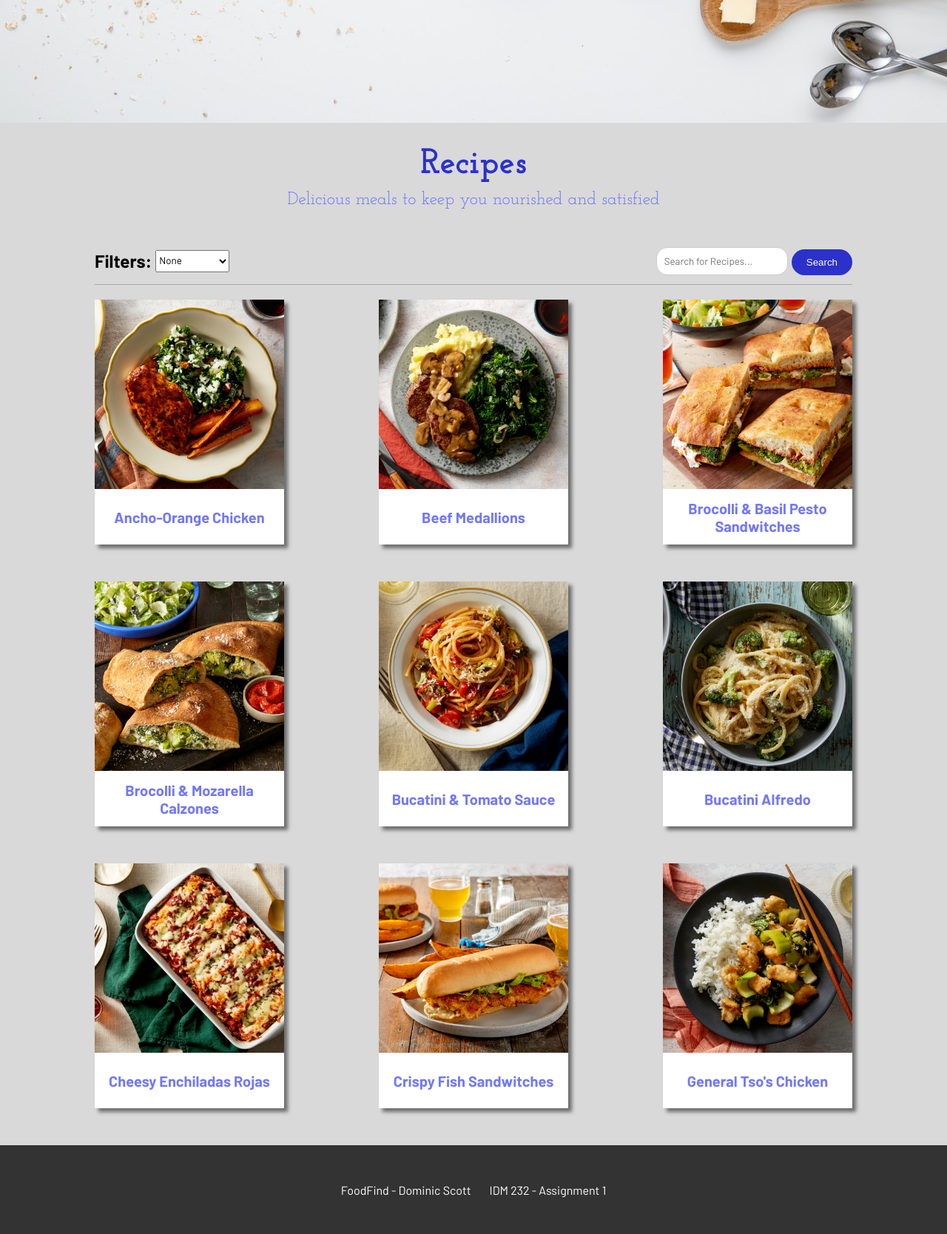
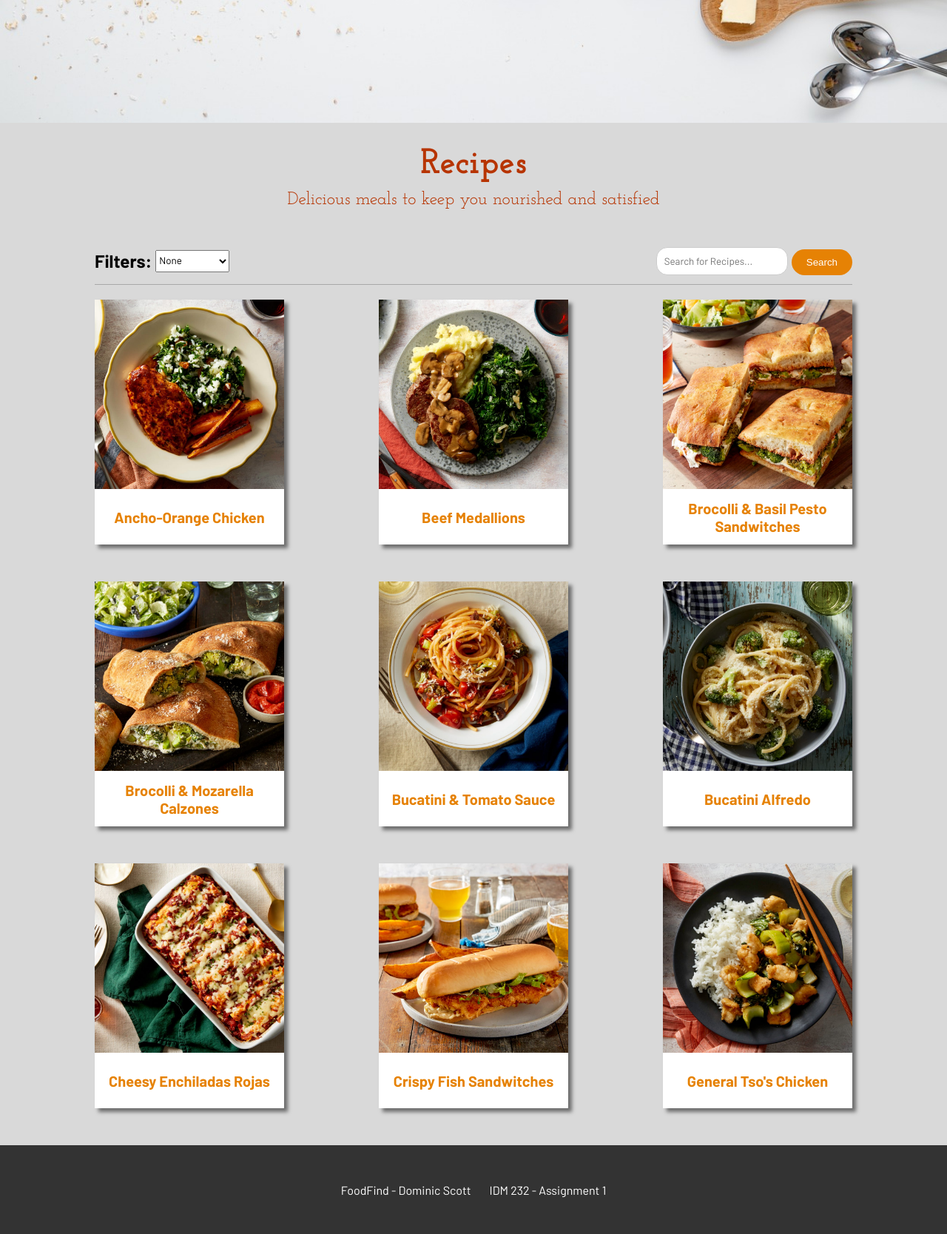
Before and after one commit to domthescott/idm232-ds3765, a PHP site: page / in a window 1280 px wide. Shown: the part 538-2206 px from the top of the page at 74% size. Run offline with PHP 8.4, Linux system fonts and the light colour scheme.

Commit message:
Update stylesheet.css

```diff
--- a/stylesheet.css
+++ b/stylesheet.css
@@ -20,6 +20,7 @@ display: flex;
 justify-content: center;
 align-items: center;
 font-family: 'Josefin Slab', serif;
+max-width: 100vw;
 }
 
 #heroheader {font-family: 'Josefin Slab', serif;
@@ -30,6 +31,7 @@ font-size: 64px;}
 #Recipes {background-color: #D9D9D9;
     margin: none;
     padding: none;
+
 }
 
 #RecipeHeadingandInfo {
@@ -51,13 +53,13 @@ margin-right: 20px;
 #RecipeSectionHeaderMain {
 
 
-color: #2B31CA;
+color: #B73400;
 font-size: 48px;
 }
 
 #RecipeSectionHeaderSub {
 margin-top: -20px;
-color:#7277FC;
+color:#B73400;
 font-size: 24px;
 
 text-align: center;
@@ -112,7 +114,7 @@ h4 {font-size: 24px; margin-right: 5px;}
 #search-button {
     margin-left: 5px;
     padding: 10px 20px;
-    background-color: #2B31CA;
+    background-color: #E68204;
     color: #fff;
     border: none;
     border-radius: 25px;
@@ -194,7 +196,9 @@ justify-content: center;}
 .RecipeBlockHeading {font-family: 'Barlow', sans-serif;
 font-size: 20px;
 text-align: center;
-color: #7277FC;
+color: #E68204;
+padding-left: 5px;
+padding-right: 5px;
 }
 
 @media screen and (max-width: 991px) {
```
